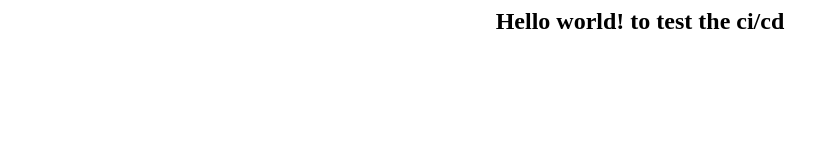
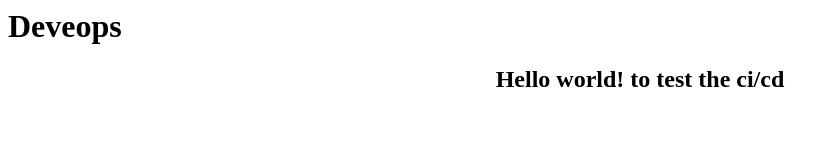
Before and after one commit to Ramya-barath/jenkin-repo, a plain HTML site: page website/index.html in a window 1280 px wide. Shown: the whole page, without its empty margins (0-839 px from the left). Drawn offline with Linux system fonts and the light colour scheme.

Commit message:
ci/cd commit

```diff
--- a/website/index.html
+++ b/website/index.html
@@ -3,6 +3,7 @@
 <title> Intellipaat </title>
 </head>
 <body style = "background-image:url('images/github3.jpg'); background-size: 100%">
+<h1> Deveops </h1>
 <h2 ALIGN=CENTER>Hello world! to test the ci/cd</h2>
 </body>
 </html>
```
